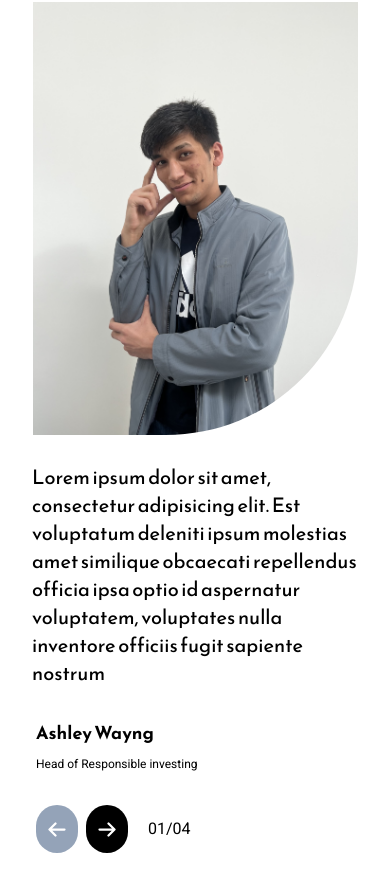
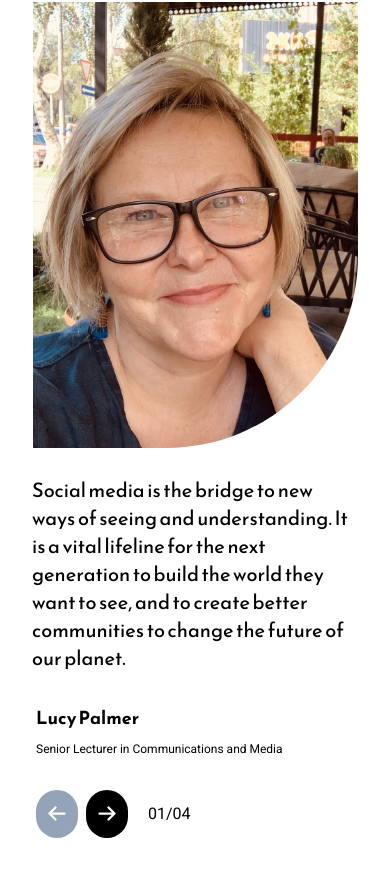
Before and after one commit to AboNazari/JASHA, a React (Create React App) app: page / in a window 390 px wide. Shown: the part 3909-4801 px from the top of the page. Built offline with nearby package versions, Linux system fonts and the light colour scheme.

Commit message:
udpated Advisors

```diff
--- a/src/components/Navbar.jsx
+++ b/src/components/Navbar.jsx
@@ -34,8 +34,8 @@ const Navbar = () => {
           </button>
         )}
       </div>
-      <nav className={open ? "md:ml-[10%]  lg:block" : "hidden lg:block"}>
-        <ul className="flex lg:gap-40 font-primary  text-[#87D4AA] flex-col lg:flex-row">
+      <nav className={open ? "md:ml-[10%] " : "hidden lg:flex  w-[80%]"}>
+        <ul className="flex lg:gap-40 font-primary  text-[#87D4AA] flex-col lg:flex-row items-center">
           <li
             className="text-center text-xl flex flex-col justify-center hover:text-[#304F45] duration-500 my-5 lg:my-0 "
             onClick={toggle}
@@ -46,7 +46,7 @@ const Navbar = () => {
             </a>
           </li>
           <li
-            className="text-center text-xl flex flex-col justify-center hover:text-[#304F45] duration-500 my-5  lg:my-0 "
+            className="text-center text-xl flex flex-col justify-center hover:text-[#304F45] duration-500 my-5  lg:my-0 w-[15rem]"
             onClick={toggle}
           >
             <a href="#quote">
@@ -55,7 +55,7 @@ const Navbar = () => {
             </a>
           </li>
           <li
-            className="text-center text-xl flex flex-col justify-center hover:text-[#304F45] duration-500 my-5 lg:my-0 "
+            className="text-center text-xl flex flex-col justify-center hover:text-[#304F45] duration-500 my-5 lg:my-0 w-[15rem]"
             onClick={toggle}
           >
             <a href="#warrior">
@@ -64,7 +64,7 @@ const Navbar = () => {
             </a>
           </li>
           <li
-            className="text-center text-xl flex flex-col justify-center hover:text-[#304F45] duration-500 my-5  lg:my-0 "
+            className="text-center text-xl flex flex-col justify-center hover:text-[#304F45] duration-500 my-5  lg:my-0 w-[15rem]"
             onClick={toggle}
           >
             <a href="#contact">
--- a/src/data/AdvisorsData.jsx
+++ b/src/data/AdvisorsData.jsx
@@ -1,24 +1,24 @@
-import abo from "../images/team/abo1.jpg";
-import abo1 from "../images/team/aizhamal1.jpg";
+import lucy from "../images/Advisors/lucy.jpg";
+import robin from "../images/Advisors/robin.jpeg";
 import abo2 from "../images/team/abo3.jpg";
 import abo4 from "../images/team/iska2.jpg";
 
 const AdvisorsData = [
   {
     id: 1,
-    name: "Ashley Wayng",
-    position: "Head of Responsible investing",
+    name: "Lucy Palmer",
+    position: "Senior Lecturer in Communications and Media",
     quote:
-      "Lorem ipsum dolor sit amet, consectetur adipisicing elit. Est voluptatum deleniti ipsum molestias amet similique obcaecati repellendus officia ipsa optio id aspernatur voluptatem, voluptates nulla inventore officiis fugit sapiente nostrum",
-    img: abo,
+      "Social media is the bridge to new ways of seeing and understanding. It is a vital lifeline for the next generation to build the world they want to see, and to create better communities to change the future of our planet. ",
+    img: lucy,
   },
   {
     id: 2,
-    name: "Abdullah Nazari",
-    position: "Head of Responsible investing",
+    name: "Robin Higgins",
+    position: "University Counsellor/ Master of Counseling psychology",
     quote:
-      "Lorem ipsum dolor sit amet, consectetur adipisicing elit. Est voluptatum deleniti ipsum molestias amet similique obcaecati repellendus officia ipsa optio id aspernatur voluptatem, voluptates nulla inventore officiis fugit sapiente nostrum",
-    img: abo2,
+      "Feelings of wellbeing are fundamental to the overall health of an individual, enabling them to successfully overcome difficulties and achieve what they want out of life.",
+    img: robin,
   },
   {
     id: 3,
@@ -26,7 +26,7 @@ const AdvisorsData = [
     position: "Head of Responsible investing",
     quote:
       "Lorem ipsum dolor sit amet, consectetur adipisicing elit. Est voluptatum deleniti ipsum molestias amet similique obcaecati repellendus officia ipsa optio id aspernatur voluptatem, voluptates nulla inventore officiis fugit sapiente nostrum",
-    img: abo1,
+    img: abo2,
   },
   {
     id: 4,
```
Also changed, not shown: src/images/Advisors/lucy.jpg (added), src/images/Advisors/robin.jpeg (added).
